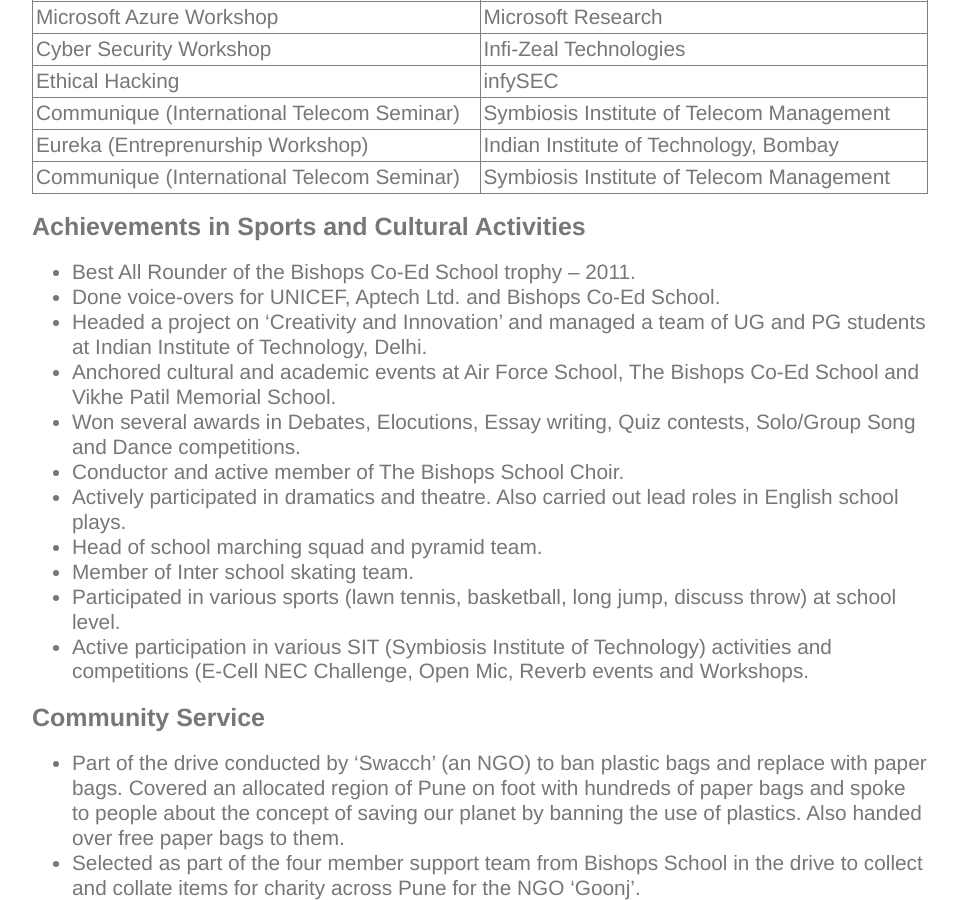
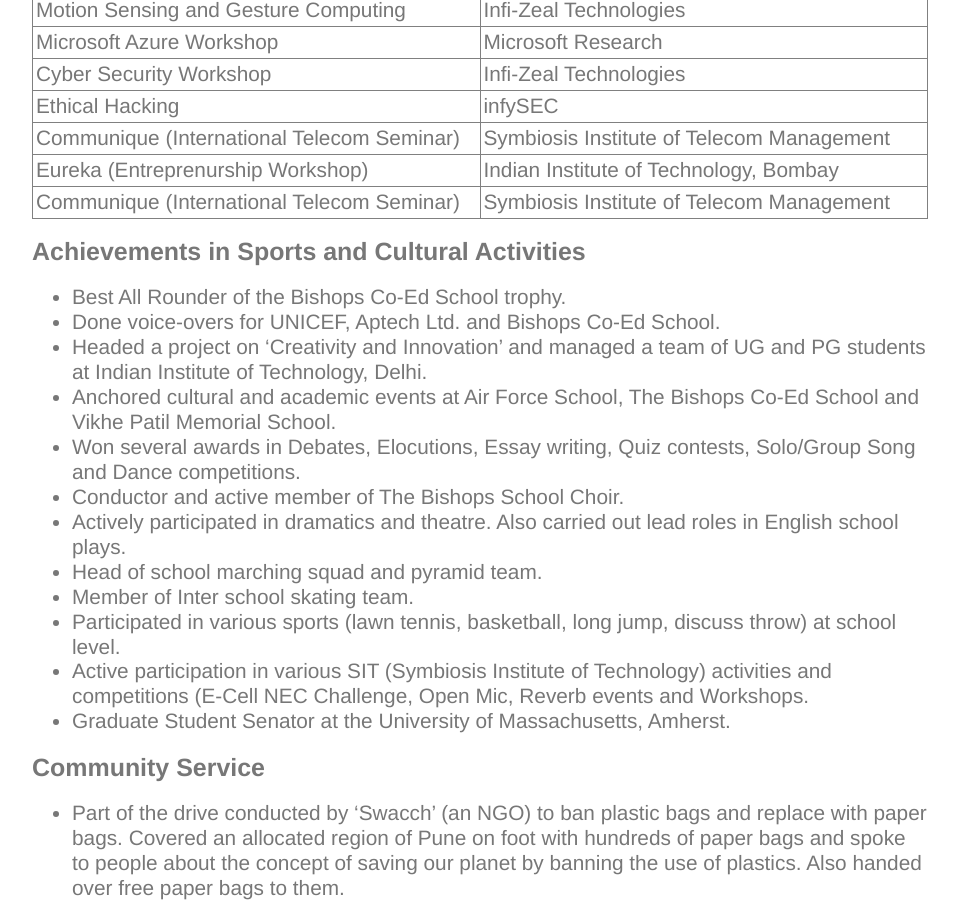
Before and after one commit to Uppaal/Uppaal.github.io, a Jekyll site: the page built from cv/index.html, in a window 1280 px wide and 900 px high, scrolled down 4528 px. Shown: the whole window, without its empty margins (160-1119 px from the left). Built offline with Jekyll 4.4.1, drawn with Linux system fonts in a browser that asks for light colours; some of the changed text lies outside the part shown.

Commit message:
Update index.html

```diff
--- a/cv/index.html
+++ b/cv/index.html
@@ -198,7 +199,7 @@ title: Curriculum Vitae
 
 	<h2>Achievements in Sports and Cultural Activities</h2>
 	<ul>
-		<li>Best All Rounder of the Bishops Co-Ed School trophy – 2011.</li>
+		<li>Best All Rounder of the Bishops Co-Ed School trophy.</li>
 		<li>Done voice-overs for UNICEF, Aptech Ltd. and Bishops Co-Ed School.</li>
 		<li>Headed a project on ‘Creativity and Innovation’ and managed a team of UG and PG students at Indian Institute of Technology, Delhi.</li>
 		<li>Anchored cultural and academic events at Air Force School, The Bishops Co-Ed School and Vikhe Patil Memorial School.</li>
@@ -209,6 +210,7 @@ title: Curriculum Vitae
 		<li>Member of Inter school skating team.</li>
 		<li>Participated in various sports (lawn tennis, basketball, long jump, discuss throw) at school level.</li>
 		<li>Active participation in various SIT (Symbiosis Institute of Technology) activities and competitions (E-Cell NEC Challenge, Open Mic, Reverb events and Workshops.</li>
+		<li>Graduate Student Senator at the University of Massachusetts, Amherst.</li>
 	</ul>
 
 	<h2>Community Service</h2>
```
Also changed, not shown: other parts of cv/index.html (+1 -0 lines).
